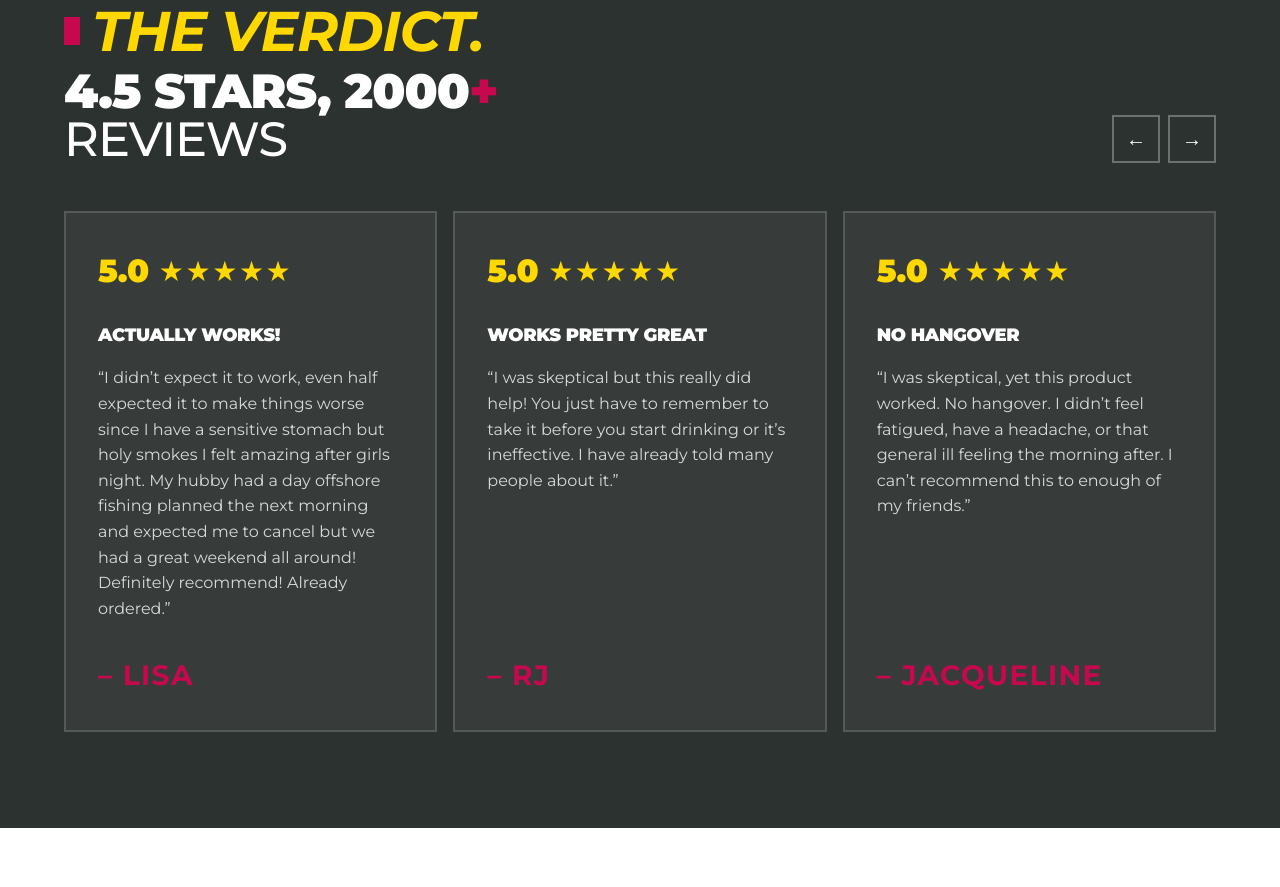
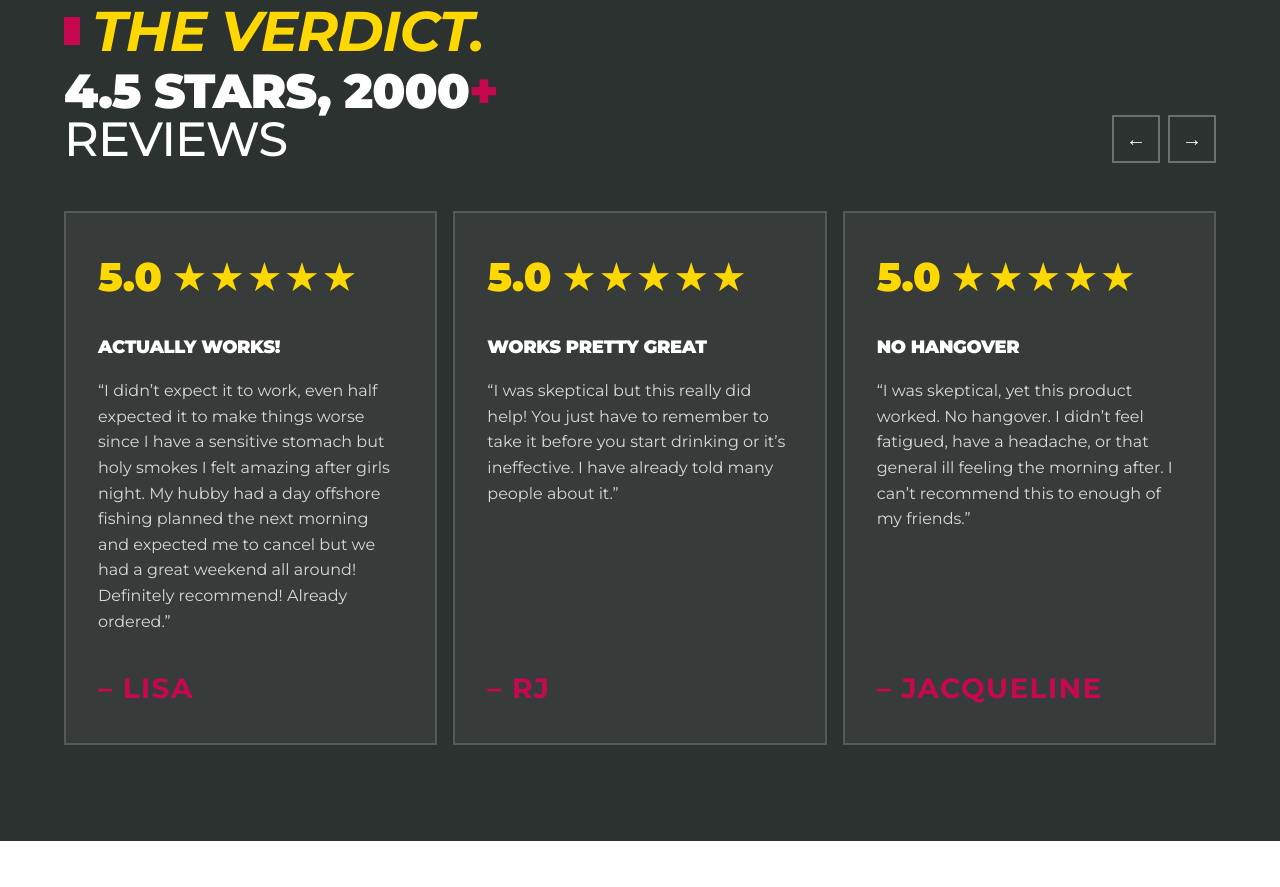
Before and after one commit to Mark-on-Git/H180-site-v5.3, a plain HTML site: page doa180.html in a window 1280 px wide. Shown: the part 1613-2500 px from the top of the page. Drawn offline with Linux system fonts and the light colour scheme.

Commit message:
Add files via upload

```diff
--- a/doa180.html
+++ b/doa180.html
@@ -44,8 +44,8 @@
 .reviews__track{display:flex;gap:1rem;transition:transform 0.5s ease;cursor:grab}
 .reviews__track.is-dragging{cursor:grabbing;transition:none}
 .review-card{width:85%;border:2px solid rgba(255,255,255,0.15);background:rgba(255,255,255,0.05);padding:2rem;display:flex;flex-direction:column;justify-content:space-between;flex-shrink:0;user-select:none}
-.review-card__stars{margin-bottom:1.5rem;font-size:1.75rem;letter-spacing:0;display:flex;align-items:center;gap:0.1rem}
-.review-card__rating{font-size:2rem;font-weight:900;color:#FFD800;margin-right:0.5rem;flex-shrink:0}
+.review-card__stars{margin-bottom:1.5rem;font-size:2.5rem;letter-spacing:0;display:flex;align-items:center;gap:0.1rem}
+.review-card__rating{font-size:2.5rem;font-weight:900;color:#FFD800;margin-right:0.5rem;flex-shrink:0}
 .review-card__star--filled{color:#FFD800}
 .review-card__star--empty{color:rgba(255,255,255,0.2)}
 .review-card__title{font-size:1.125rem;font-weight:900;text-transform:uppercase;letter-spacing:-0.02em;color:#fff;margin-bottom:1rem}
@@ -64,6 +64,10 @@
 .biology__bar--yel{background:#FFD800}
 .biology__text{font-size:clamp(1.25rem,2.5vw,1.5rem);font-weight:700;line-height:1.3;text-transform:uppercase}
 .biology__cta{text-align:center}
+
+@media(max-width:767px){
+  .review-card__stars{font-size:2rem}
+}
 
 @media(orientation:landscape) and (max-height:500px){
   .hero{min-height:80vh}
@@ -166,9 +170,10 @@
   document.getElementById('rev-next').addEventListener('click',function(){next();resetAuto()});
   document.getElementById('rev-prev').addEventListener('click',function(){prev();resetAuto()});
   // Touch swipe
-  var startX=0,isDragging=false;
-  track.addEventListener('touchstart',function(e){startX=e.touches[0].clientX;isDragging=true},{passive:true});
-  track.addEventListener('touchend',function(e){if(!isDragging)return;isDragging=false;var d=startX-e.changedTouches[0].clientX;if(Math.abs(d)>50){d>0?next():prev();resetAuto()}},{passive:true});
+  var touchStartX=0,touchStartY=0,touchDragging=false,touchDir=null;
+  track.addEventListener('touchstart',function(e){touchStartX=e.touches[0].clientX;touchStartY=e.touches[0].clientY;touchDragging=true;touchDir=null},{passive:true});
+  track.addEventListener('touchmove',function(e){if(!touchDragging)return;if(!touchDir){var dx=Math.abs(e.touches[0].clientX-touchStartX),dy=Math.abs(e.touches[0].clientY-touchStartY);if(dx>5||dy>5)touchDir=dx>dy?'h':'v';}if(touchDir==='h')e.preventDefault();},{passive:false});
+  track.addEventListener('touchend',function(e){if(!touchDragging)return;touchDragging=false;if(touchDir!=='h')return;var d=touchStartX-e.changedTouches[0].clientX;if(Math.abs(d)>30){d>0?next():prev();resetAuto()}},{passive:true});
   // Mouse drag
   var mouseStartX=0,mouseDragging=false;
   track.addEventListener('mousedown',function(e){mouseStartX=e.clientX;mouseDragging=true;track.classList.add('is-dragging');e.preventDefault()});
```
